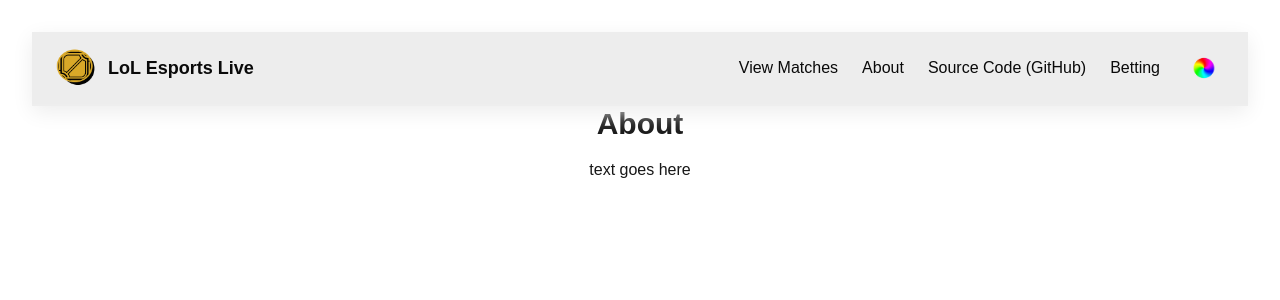
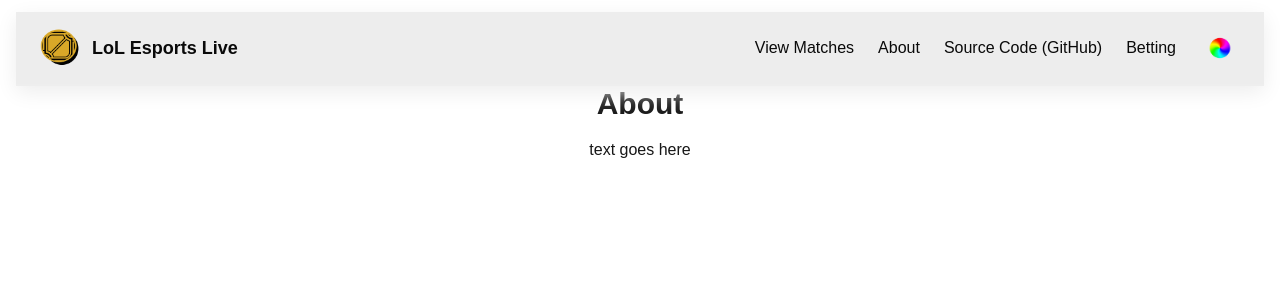
Before and after one commit to ArushYadlapati/lolesports-live, a Next.js app: page /about in a window 1280 px wide. Shown: the top 300 px of the page. Built offline with nearby package versions, Linux system fonts and the light colour scheme.

Commit message:
fix navbar pos

```diff
--- a/app/about/page.tsx
+++ b/app/about/page.tsx
@@ -2,14 +2,16 @@
 
 export default function AboutPage() {
     return (
-        <main className="flex flex-col items-center justify-top min-h-screen p-8">
+        <main className="flex flex-col items-center justify-top min-h-screen px-4 py-3">
             <Navbar/>
-            <h1 className="text-3xl font-bold mb-4">
-                About
-            </h1>
-            <p className="max-w-xl text-center">
-                text goes here
-            </p>
+            <div className="flex-shrink-0 px-2">
+                <h1 className="text-3xl font-bold mb-4 px-2">
+                    About
+                </h1>
+                <p className="max-w-xl text-center">
+                    text goes here
+                </p>
+            </div>
         </main>
     );
 }
--- a/app/betting/page.tsx
+++ b/app/betting/page.tsx
@@ -2,7 +2,7 @@
 
 export default function BettingPage() {
     return (
-        <main className="flex flex-col items-center justify-top min-h-screen p-8">
+        <main className="flex flex-col items-center justify-top min-h-screen px-4 py-3">
             <Navbar/>
             <h1 className="text-3xl font-bold mb-4">
                 Betting Disclaimer
--- a/app/navbar.tsx
+++ b/app/navbar.tsx
@@ -5,8 +5,7 @@
 import { useColorScheme } from "@/app/helper/colorScheme";
 
 export default function Navbar() {
-    const { scheme } = useColorScheme();
-
+    const { scheme, setScheme } = useColorScheme();
     return (
         <nav className="flex justify-between items-center px-6 py-4 w-full z-50"
              style={{ backgroundColor: scheme.foreground, color: scheme.background,
```
